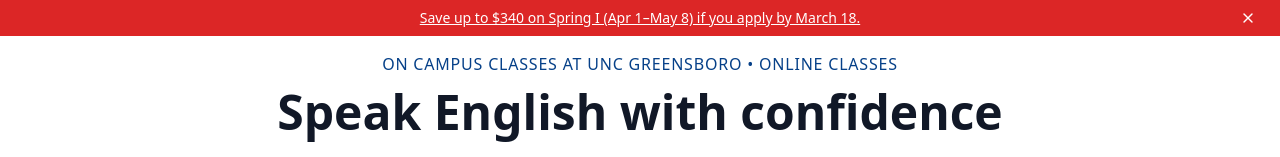
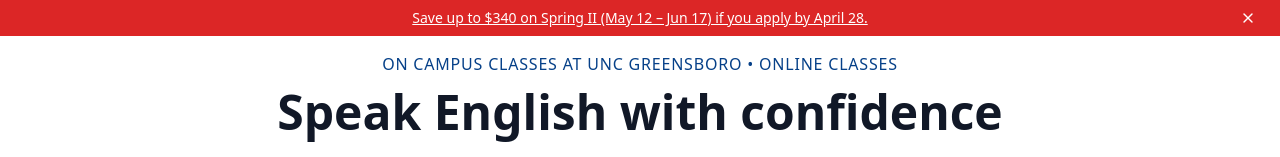
Before and after one commit to Qwixo/Qwixo-apply.INTERLINK.edu-12.3.2026, a React (Vite) app: page /greensboro in a window 1280 px wide. Shown: the top 157 px of the page. Built offline with nearby package versions, Linux system fonts and the light colour scheme.

Commit message:
Updated GreensboroPage.tsx

```diff
--- a/src/pages/GreensboroPage.tsx
+++ b/src/pages/GreensboroPage.tsx
@@ -88,7 +88,7 @@ function GreensboroPage() {
         >
           <div className="max-w-7xl mx-auto flex items-center justify-center relative">
             <p className="text-xs md:text-sm leading-tight text-center group-hover:underline">
-              Save up to $340 on Spring I (Apr 1–May 8) if you apply by March 18.
+              Save up to $340 on Spring II (May 12 – Jun 17) if you apply by April 28.
             </p>
             <button
               onClick={handleCloseBanner}
@@ -737,7 +737,7 @@ function GreensboroPage() {
         <p><span className="font-semibold">Part-time:</span> $850 / term (2 hours/day, Monday–Friday)</p>
         <p><span className="font-semibold">Application Fee:</span> $100 for in-person / $50 for online</p>
         <p className="text-xs pt-2 border-t border-blue-200 mt-2">
-          <span className="font-semibold">Spring I discount:</span> Save $340 on full-time ($1,360) or $170 on part-time ($680). Apply by March 18.
+          <span className="font-semibold">Spring II discount:</span> Save $340 on full-time ($1,360) or $170 on part-time ($680). Apply by March 18.
           <br />
           <span className="font-semibold">Continuing student savings:</span> Students who continue into the next term may be eligible for additional savings.
         </p>
```
